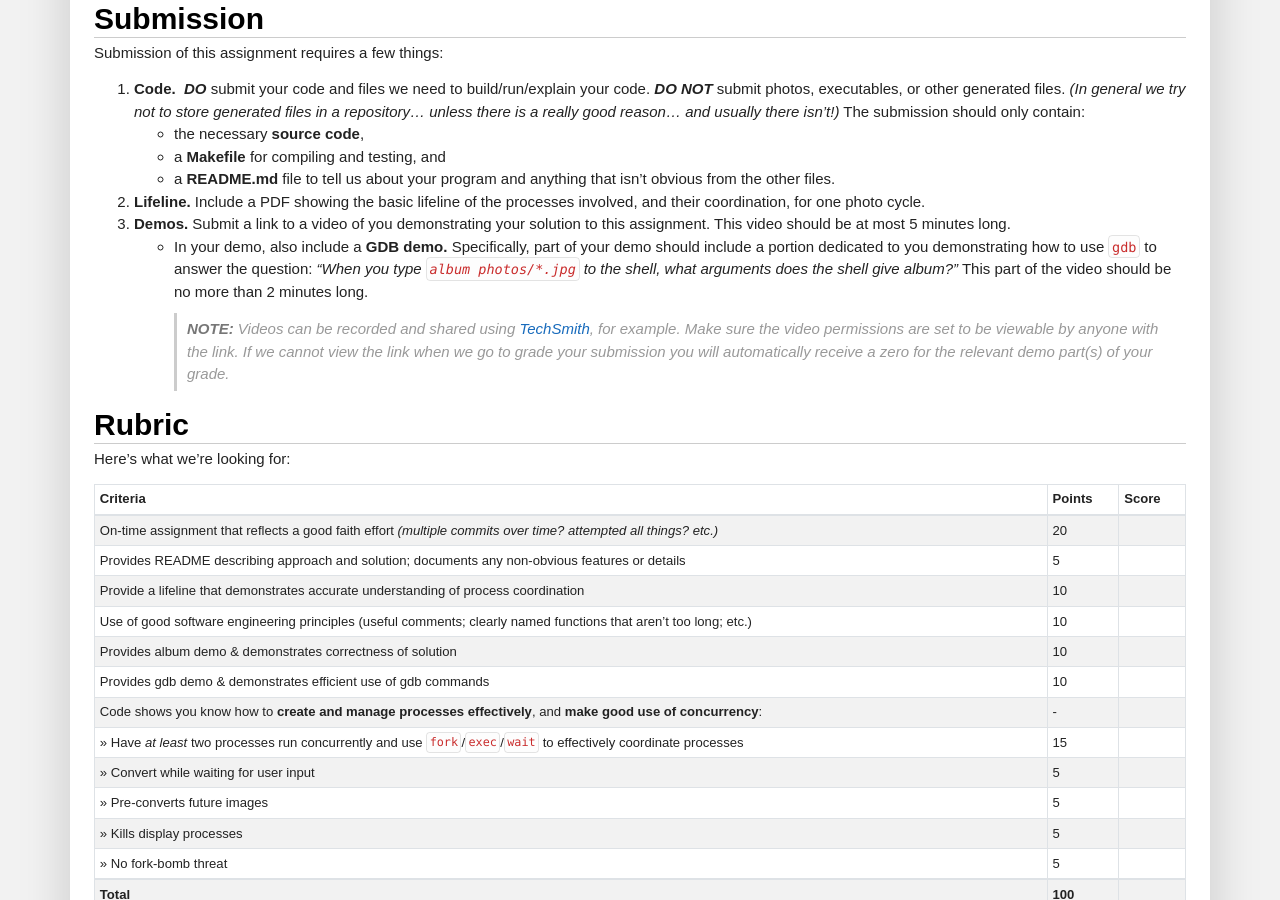
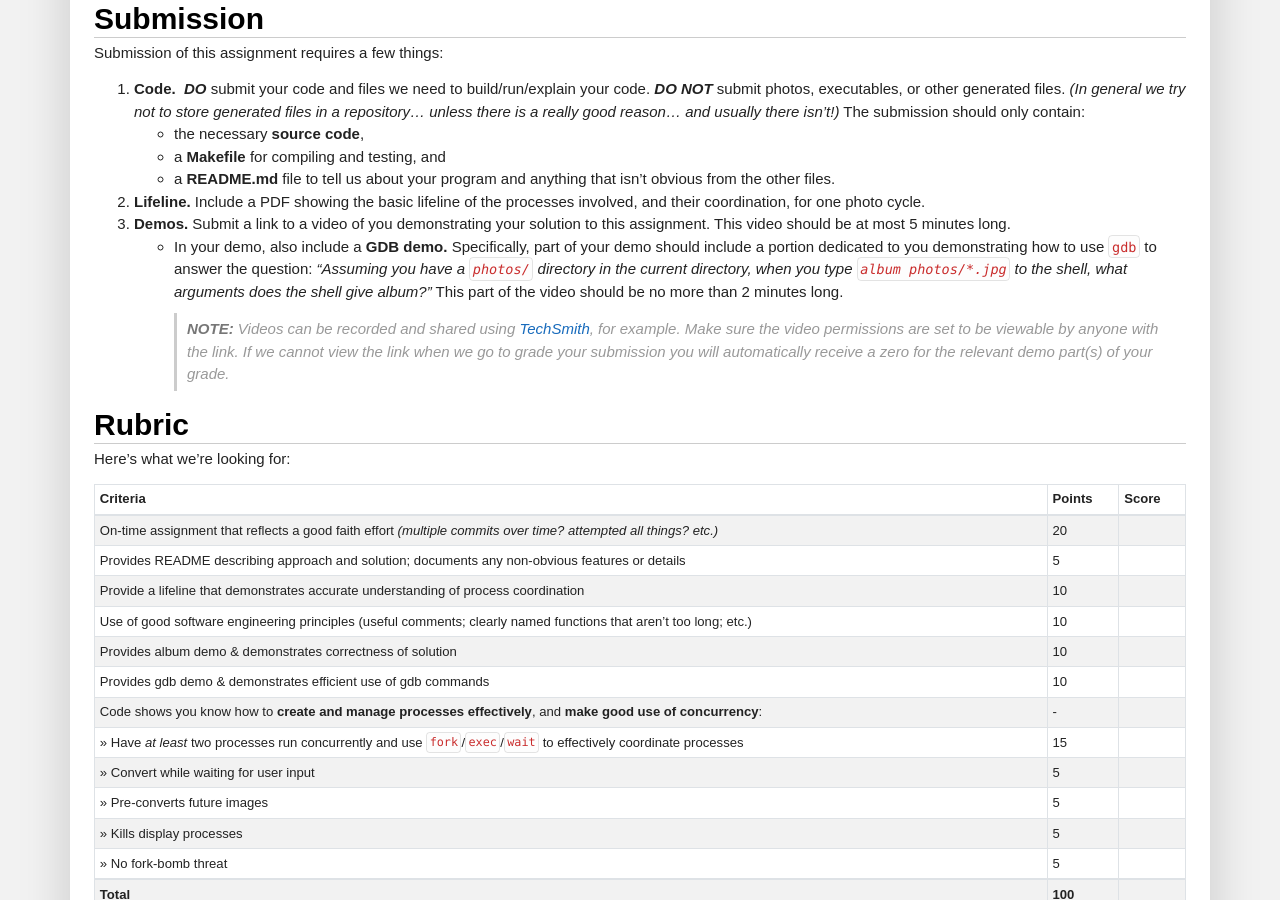
Before and after one commit to traviswpeters/cs460-2020-fall, a Jekyll site: the page built from pa1/index.md, in a window 1280 px wide and 900 px high, scrolled down 3258 px. Built offline with Jekyll 4.4.1, drawn with Linux system fonts in a browser that asks for light colours; nearby versions of some CDN libraries; some web fonts are replaced; comment, search, counter and statistics services are not loaded; our own code applies the rules of GitHub Pages for plain Markdown files.

Commit message:
add clarification to GDB question

```diff
--- a/pa1/index.md
+++ b/pa1/index.md
@@ -140,7 +140,8 @@ The submission should only contain:
 2. **Lifeline.** Include a PDF showing the basic lifeline of the processes involved, and their coordination, for one photo cycle.
 3. **Demos.** Submit a link to a video of you demonstrating your solution to this assignment. This video should be at most 5 minutes long.
    - In your demo, also include a **GDB demo.** Specifically, part of your demo should include a portion dedicated to you demonstrating how to use `gdb` to answer the question:
-   _"When you type `album photos/*.jpg` to the shell, what arguments does the shell give album?"_ This part of the video should be no more than 2 minutes long.
+   _"Assuming you have a `photos/` directory in the current directory, when you type `album photos/*.jpg` to the shell, what arguments does the shell give album?"_
+   This part of the video should be no more than 2 minutes long.
 > **NOTE:** Videos can be recorded and shared using [TechSmith](http://ato.montana.edu/technologies/techsmith/), for example.
 Make sure the video permissions are set to be viewable by anyone with the link.
 If we cannot view the link when we go to grade your submission you will automatically receive a zero for the relevant demo part(s) of your grade.
```
